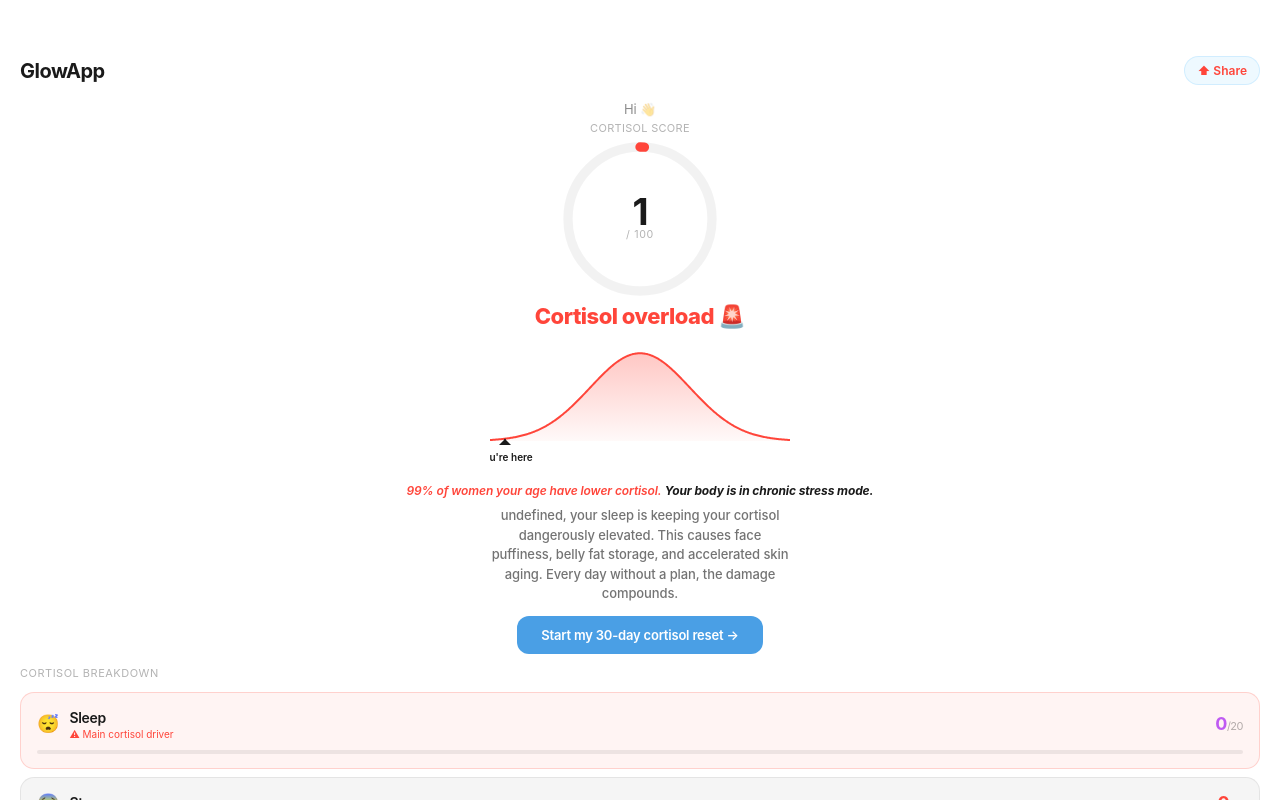
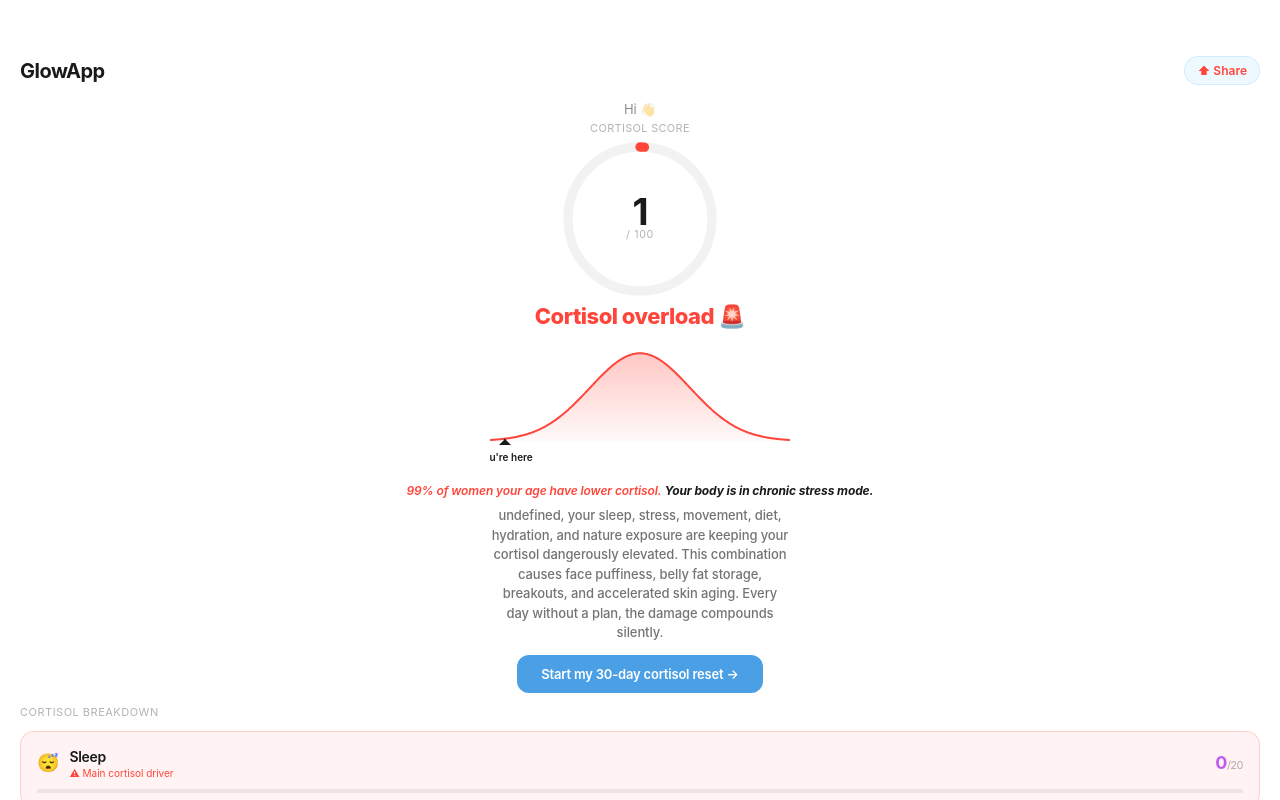
Before and after one commit to keyzersoze870/glowup-mvp, a Next.js app: page /dashboard in a window 1280 px wide. Shown: the top 800 px of the page. Built offline with nearby package versions, Linux system fonts and the light colour scheme; sample sign-in values are in the browser's storage; a web font is replaced by a local one.

Commit message:
combined weak areas + scarier elite messages

```diff
--- a/src/app/dashboard/page.tsx
+++ b/src/app/dashboard/page.tsx
@@ -27,15 +27,34 @@ function calculateScore(p:any){
   return{total,categories:cats,weakest:w}
 }
 function getPercentileAbove(s:number):number{return Math.max(15,Math.round(100-(s*0.88+(s/100)*12)))}
-function getSegment(score:number,name:string,weakest:string){
+function getSegment(score:number,name:string,weakest:string,categories?:Record<string,number>){
   const pctAbove=getPercentileAbove(score)
+  const maxes:Record<string,number>={sleep:20,stress:18,exercise:16,nutrition:16,water:10,outdoor:10}
   const weakLabels:Record<string,string>={sleep:'sleep',stress:'stress',exercise:'movement',nutrition:'diet',water:'hydration',outdoor:'nature exposure'}
-  const wl=weakLabels[weakest]||'habits'
-  if(score<25){return{label:'Cortisol overload 🚨',color:RED,hook:`${pctAbove}% of women your age have lower cortisol.`,hookBold:'Your body is in chronic stress mode.',message:`${name}, your ${wl} is keeping your cortisol dangerously elevated. This causes face puffiness, belly fat storage, and accelerated skin aging. Every day without a plan, the damage compounds.`}}
-  if(score<45){return{label:'Danger zone 🔴',color:RED,hook:`${pctAbove}% of women your age have lower cortisol.`,hookBold:'Your cortisol is silently aging you.',message:`${name}, your ${wl} is your biggest cortisol trigger. Women in your range show visible face puffiness and stress-related breakouts within weeks. The good news: this is fixable in 30 days.`}}
-  if(score<70){return{label:'Elevated ⚠️',color:'#FF9F0A',hook:`${pctAbove}% of women your age have lower cortisol.`,hookBold:'You\'re close to balanced — but not there yet.',message:`${name}, your ${wl} is the one thing keeping your cortisol elevated. Fix this and you\'ll notice your face slimming down, better sleep, and calmer energy within 2-3 weeks.`}}
+
+  // Find ALL weak categories (below 40% of max)
+  const weakAreas:string[]=[]
+  if(categories){
+    for(const[k,v]of Object.entries(categories)){
+      if(v/maxes[k]<0.4) weakAreas.push(weakLabels[k]||k)
+    }
+  }
+  if(weakAreas.length===0) weakAreas.push(weakLabels[weakest]||'habits')
+
+  // Format weak areas as readable string
+  const weakStr = weakAreas.length===1 ? weakAreas[0]
+    : weakAreas.length===2 ? `${weakAreas[0]} and ${weakAreas[1]}`
+    : weakAreas.slice(0,-1).join(', ')+', and '+weakAreas[weakAreas.length-1]
+
+  if(score<25){return{label:'Cortisol overload 🚨',color:RED,hook:`${pctAbove}% of women your age have lower cortisol.`,hookBold:'Your body is in chronic stress mode.',message:`${name}, your ${weakStr} ${weakAreas.length>1?'are':'is'} keeping your cortisol dangerously elevated. This combination causes face puffiness, belly fat storage, breakouts, and accelerated skin aging. Every day without a plan, the damage compounds silently.`}}
+  if(score<45){return{label:'Danger zone 🔴',color:RED,hook:`${pctAbove}% of women your age have lower cortisol.`,hookBold:'Your cortisol is silently reshaping your face.',message:`${name}, your ${weakStr} ${weakAreas.length>1?'are your biggest cortisol triggers':'is your biggest cortisol trigger'}. Women in your range show visible face puffiness, jaw widening, and stress-related breakouts within weeks. The good news: this is reversible in 30 days.`}}
+  if(score<70){return{label:'Elevated ⚠️',color:'#FF9F0A',hook:`${pctAbove}% of women your age have lower cortisol.`,hookBold:'You\'re close to balanced — but not safe yet.',message:weakAreas.length>1?`${name}, your ${weakStr} are the combination keeping your cortisol above safe levels. Fix these together and you'll see your face slim down, your skin clear up, and your energy stabilize within 2-3 weeks.`:`${name}, your ${weakStr} is the one factor keeping your cortisol elevated. Address it and you'll notice visible changes in your face and energy within 2-3 weeks.`}}
   const ep=Math.max(pctAbove,15)
-  return{label:'Low cortisol 😌',color:'#30D158',hook:`Only ${ep}% have lower cortisol than you.`,hookBold:'You\'re in the calm zone. Stay there.',message:score>=90?`${name}, you're in the top 15%. But 91% of women in this range slip back within 60 days without a structured routine. The question isn't how you got here — it's whether you'll still be here next month.`:`${name}, you're doing great but your ${wl} is a weak spot. One slip and cortisol rebounds fast — it takes 72 hours for cortisol to re-elevate but 3 weeks to bring it back down.`}
+
+  // LOW CORTISOL — still push fear, don't congratulate
+  if(score>=90){return{label:'Low cortisol 😌',color:'#30D158',hook:`${ep}% still scored lower than you.`,hookBold:'Don\'t get comfortable.',message:`${name}, your score looks good on paper. But cortisol is the fastest hormone to spike back up — 72 hours of bad sleep or stress and you're back in the danger zone. 91% of women at your level lose it within 60 days without a structured plan. The real challenge isn't getting here. It's staying.`}}
+
+  return{label:'Low cortisol 😌',color:'#30D158',hook:`${ep}% still scored lower than you.`,hookBold:'You\'re not out of the woods yet.',message:weakAreas.length>1?`${name}, your score is decent but your ${weakStr} are silent risks. Cortisol doesn't warn you before it spikes — one stressful week and your face puffs back up, your skin breaks out, and your sleep collapses. Without a daily plan, this score won't last.`:`${name}, your score is decent but your ${weakStr} is a vulnerability. It only takes one bad week for cortisol to undo months of progress — your face puffs up, your skin reacts, your energy crashes. A structured plan is the only way to lock this in.`}
 }
 
 const CATEGORIES=[
@@ -75,7 +94,7 @@ export default function Dashboard(){
     }
   },[])
   if(!profile||!computed)return(<div style={{minHeight:'100svh',background:'#FFFFFF',display:'flex',alignItems:'center',justifyContent:'center'}}><div style={{width:24,height:24,border:'2px solid rgba(0,0,0,0.08)',borderTopColor:RED,borderRadius:'50%',animation:'spin 0.8s linear infinite'}}/><style>{`@keyframes spin{to{transform:rotate(360deg)}}`}</style></div>)
-  const seg=getSegment(computed.total,profile.prenom,computed.weakest)
+  const seg=getSegment(computed.total,profile.prenom,computed.weakest,computed.categories)
   return(
     <main style={{minHeight:'100svh',background:'#FFFFFF',fontFamily:sf,display:'flex',flexDirection:'column'}}>
       <nav style={{flexShrink:0,padding:'56px 20px 12px',display:'flex',justifyContent:'space-between',alignItems:'center'}}>
--- a/src/app/paywall/page.tsx
+++ b/src/app/paywall/page.tsx
@@ -42,6 +42,7 @@ export default function PaywallPage(){
   const[profile,setProfile]=useState<any>(null)
   const[score,setScore]=useState(0)
   const[weakest,setWeakest]=useState('sleep')
+  const[weakAreas,setWeakAreas]=useState<string[]>(['sleep'])
   const[phase,setPhase]=useState<'analyzing'|'reveal'>('analyzing')
   const[analysisStep,setAnalysisStep]=useState(0)
   const[progress,setProgress]=useState(0)
@@ -58,6 +59,13 @@ export default function PaywallPage(){
     if(!p){router.push('/onboarding');return}
     const parsed=JSON.parse(p);setProfile(parsed)
     const result=calculateScore(parsed);setScore(result.total);setWeakest(result.weakest)
+    // Find all weak areas
+    const maxes:Record<string,number>={sleep:20,stress:18,exercise:16,nutrition:16,water:10,outdoor:10}
+    const wLabels:Record<string,string>={sleep:'sleep',stress:'stress',exercise:'lack of movement',nutrition:'diet',water:'dehydration',outdoor:'lack of nature exposure'}
+    const wa:string[]=[]
+    for(const[k,v]of Object.entries(result.categories)){if(v/(maxes[k]||1)<0.4)wa.push(wLabels[k]||k)}
+    if(wa.length===0)wa.push(wLabels[result.weakest]||'habits')
+    setWeakAreas(wa)
     localStorage.setItem('glowup_live_score',JSON.stringify({score:result.total,lastDate:new Date().toDateString()}))
     localStorage.setItem('glowup_score',JSON.stringify({total:result.total}))
     localStorage.setItem('glowup_weakest',result.weakest)
@@ -128,7 +136,6 @@ export default function PaywallPage(){
   for(let i=0;i<=w;i++){const x=(i/w)*6-3;const y=Math.exp(-0.5*x*x)/Math.sqrt(2*Math.PI);bellPts.push(`${i},${h-y*h*2.2}`)}
   const markerPos=Math.min(Math.max(score,5),95),markerX=(markerPos/100)*w,mx=(markerPos/100)*6-3
   const markerY=h-(Math.exp(-0.5*mx*mx)/Math.sqrt(2*Math.PI))*h*2.2
-  const weakLabels:Record<string,string>={sleep:'sleep',stress:'stress levels',exercise:'lack of movement',nutrition:'diet',water:'dehydration',outdoor:'lack of nature exposure'}
 
   const plans={
     weekly:{price:'$3.99',per:'/week',total:'$3.99 billed weekly',savings:''},
```
